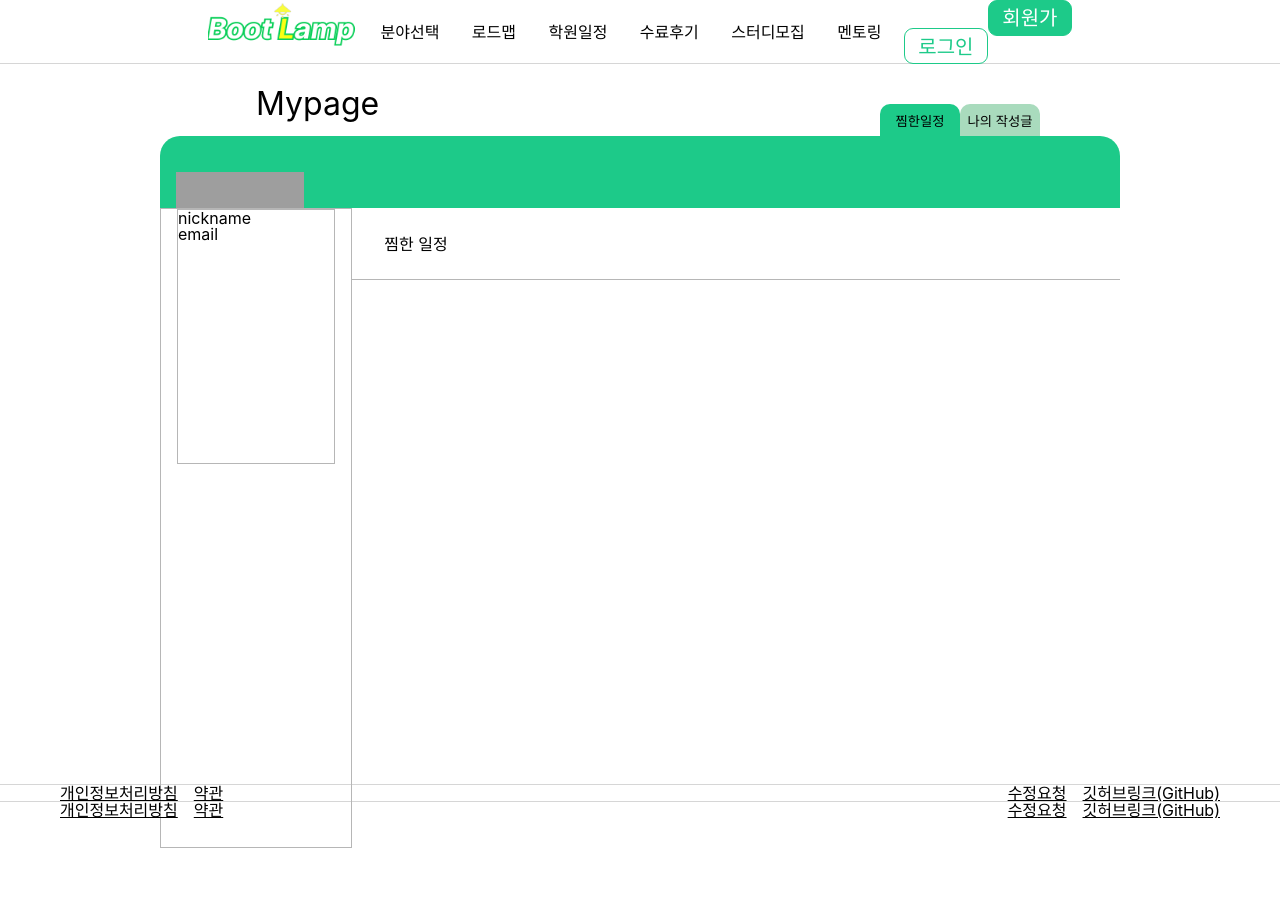
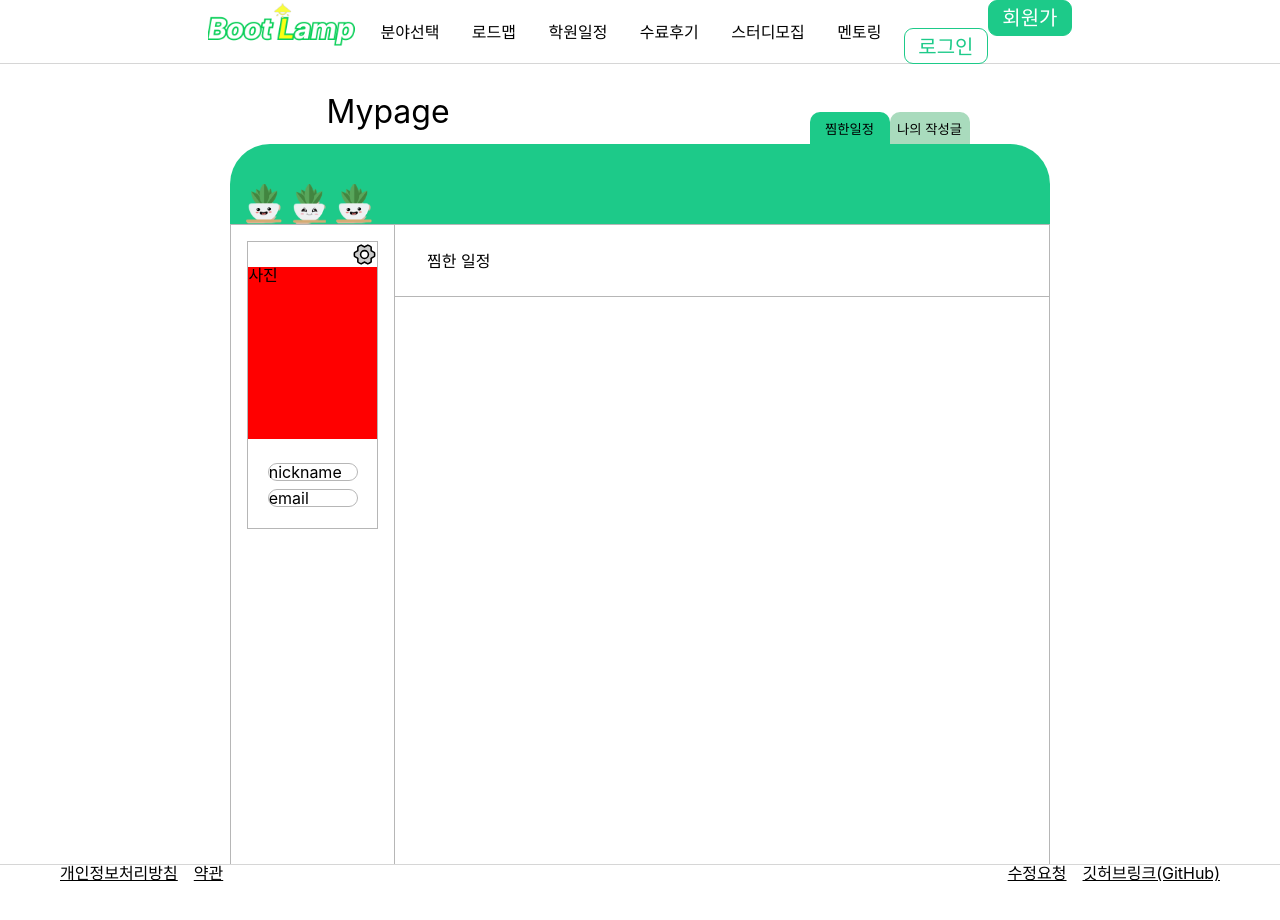
Before and after one commit to codestates-seb/seb40_main_027, a React (Create React App) app in the folder client/: page /users/me in a window 1280 px wide. Shown: the top 920 px of the page. After the commit the page ends 883 px from the top, so only its background shows below. Built offline with nearby package versions, Linux system fonts and the light colour scheme; grey boxes are pictures that could not be loaded.

Commit message:
feat:mypage구현

```diff
--- a/client/src/pages/Mypage.tsx
+++ b/client/src/pages/Mypage.tsx
@@ -1,14 +1,20 @@
 import PageHeader from '../components/Header/PageHeader';
-import Footer from '../components/Footer/Footer';
+// import MainHeader from '../components/Header/MainHeader';
+
 import styled from 'styled-components';
-import icon from '../image/icon.png';
+import icon from '../assets/image/icon.png';
 import { useState } from 'react';
 import MypageSchedule from '../components/MypageSchedule';
 import MypageList from '../components/MypageList';
+import { Icon } from '@iconify/react';
+
+const PageSize = styled.div`
+  overflow-y: auto;
+`;
 
 const MypageContent = styled.div`
-  height: 90vh;
-  margin: 0rem 10rem 0rem 10rem;
+  height: 100vh;
+  margin: 0rem 18% 0rem 18%;
 
   .tab-menu {
     height: 10%;
@@ -17,6 +23,9 @@ const MypageContent = styled.div`
     justify-content: space-between;
     align-items: flex-end;
     margin: 0rem 5rem 0rem 5rem;
+  }
+  .tab-content-mobile {
+    display: none;
   }
   .page-name {
     font-size: 2em;
@@ -42,27 +51,114 @@ const MypageContent = styled.div`
   .tab-body {
     height: 10%;
     background-color: var(--greenMain);
-    border-radius: 20px 20px 0px 0px;
+    border-radius: 40px 40px 0px 0px;
   }
   .mypage-body {
     display: flex;
-    flex-grow: 1;
-    /* flex-direction: row; */
+    border: 1px solid var(--grayContentsBorder);
   }
   .profile {
     width: 25%;
-    border: 1px solid var(--grayContentsBorder);
-    height: 40rem;
+    border-right: 1px solid var(--grayContentsBorder);
     display: flex;
   }
   .user-profile {
     height: 40%;
     border: 1px solid var(--grayContentsBorder);
-    margin: 0rem 1rem 0rem 1rem;
+    margin: 1rem 1rem 0rem 1rem;
     width: 100%;
   }
-  .maypage-view {
+  .mypage-view {
     width: 100%;
+  }
+  .icon-gear {
+    display: flex;
+    flex-direction: row-reverse;
+  }
+  .user-picture {
+    display: flex;
+    width: 100%;
+    height: 60%;
+    background-color: red;
+  }
+  .user-info {
+    display: flex;
+    width: 100%;
+    flex-wrap: wrap;
+    justify-content: center;
+    flex-direction: column;
+    height: 30%;
+    align-items: center;
+  }
+  .user-nickname {
+    border: 1px solid var(--grayContentsBorder);
+    border-radius: 20px;
+    width: 70%;
+    margin-top: 0.5rem;
+  }
+
+  @media screen and (max-width: 414px) {
+    margin: 0px;
+
+    .tab-menu {
+      display: none;
+    }
+    .tab-content-mobile {
+      display: flex;
+      justify-content: flex-end;
+      margin-top: 1rem;
+    }
+    .page-name {
+      display: none;
+    }
+    .icon-wapper {
+      display: none;
+    }
+    img {
+      display: none;
+    }
+    .tab-body {
+      display: none;
+    }
+    .mypage-body {
+      margin: 0px;
+      display: flex;
+      width: 100vw;
+
+      flex-direction: column;
+      justify-content: center;
+      border: none;
+    }
+    .profile {
+      width: 100vw;
+      border: none;
+      display: flex;
+      justify-content: center;
+      z-index: 1;
+    }
+    .user-profile {
+      width: 100vw;
+      display: flex;
+      flex-direction: row;
+      height: 7rem;
+      border-radius: 20px;
+      margin: 1rem;
+    }
+    .user-picture {
+      height: 100%;
+    }
+    .user-info {
+      height: 100%;
+      width: 100%;
+    }
+    .mypage-view {
+    }
+    .tab-mobile-bar {
+      display: flex;
+      background-color: var(--greenMain);
+      height: 3rem;
+      width: 100%;
+    }
   }
 `;
 
@@ -86,15 +182,15 @@ const Mypage = () => {
     { id: 1, text: '나의 작성글' },
   ];
   return (
-    <div>
+    <PageSize>
       <PageHeader />
+
       <MypageContent>
         <div className="tab-menu">
           <span className="page-name">Mypage</span>
           <div className="tab-content">
             {TabMenu.map((el) => (
               <ButtonTab
-                // className="tab-button"
                 key={el.id}
                 onClick={() => TabHandler(el.id)}
                 // style={currentTab === el.id ?  : {}}
@@ -113,19 +209,38 @@ const Mypage = () => {
         <div className="mypage-body">
           <div className="profile">
             <div className="user-profile">
-              <span></span>
-              <div>
-                <div>nickname</div>
-                <div>email</div>
+              <div className="icon-gear">
+                <Icon icon="ph:gear-six-duotone" width="25" height="25" />
+              </div>
+              <div className="user-picture">사진</div>
+              <div className="user-info">
+                <div className="user-nickname">nickname</div>
+                <div className="user-nickname">email</div>
               </div>
             </div>
-            <div></div>
           </div>
-          <div className="maypage-view">{currentTab === 1 ? <MypageList /> : <MypageSchedule />}</div>
+          <div>
+            {' '}
+            <div className="tab-content-mobile">
+              {TabMenu.map((el) => (
+                <ButtonTab
+                  key={el.id}
+                  onClick={() => TabHandler(el.id)}
+                  className={currentTab === el.id ? 'tab-button' : 'tab-not-select'}
+                >
+                  {el.text}
+                </ButtonTab>
+              ))}
+            </div>
+            <div className="tab-mobile-bar"></div>
+          </div>
+          <div className="mypage-view">{currentTab === 1 ? <MypageList /> : <MypageSchedule />}</div>
         </div>
+        {/* <div className="footer-position">
+          <Footer />
+        </div> */}
       </MypageContent>
-      <Footer />
-    </div>
+    </PageSize>
   );
 };
 export default Mypage;
```
